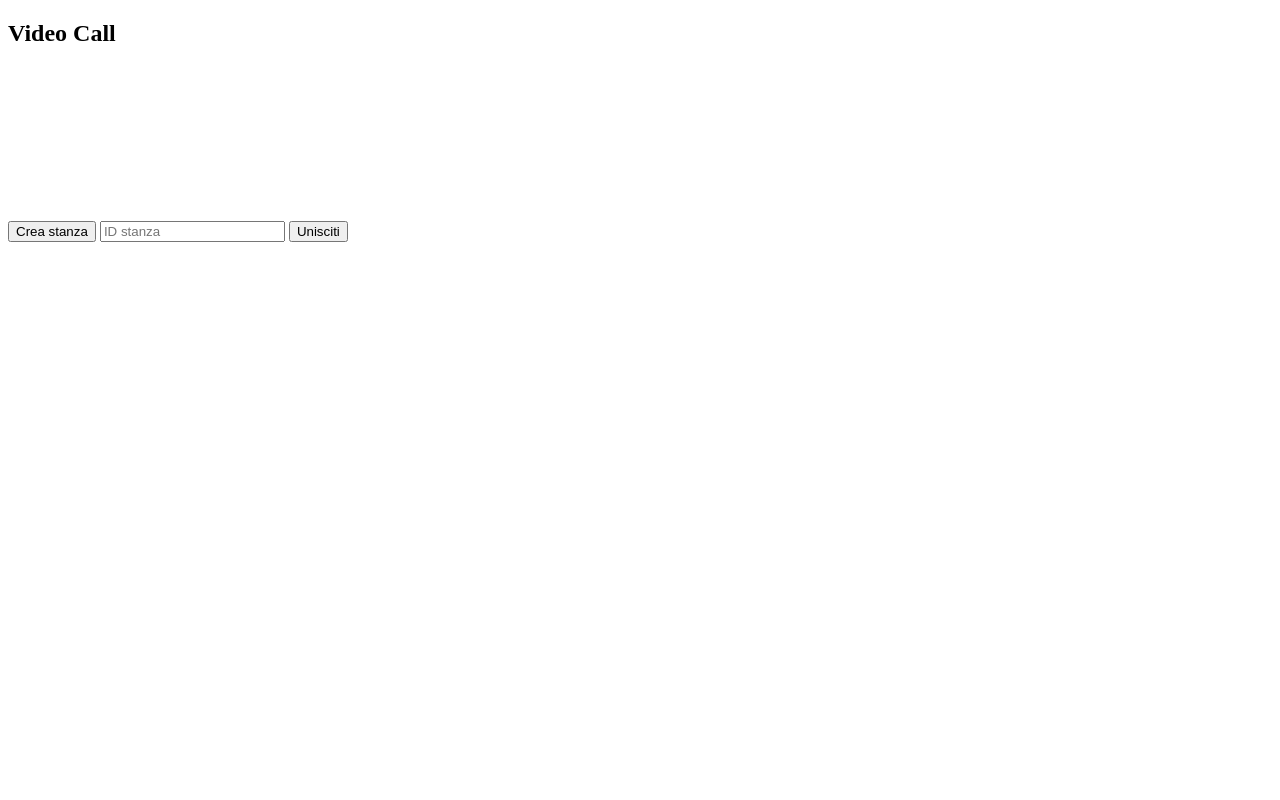
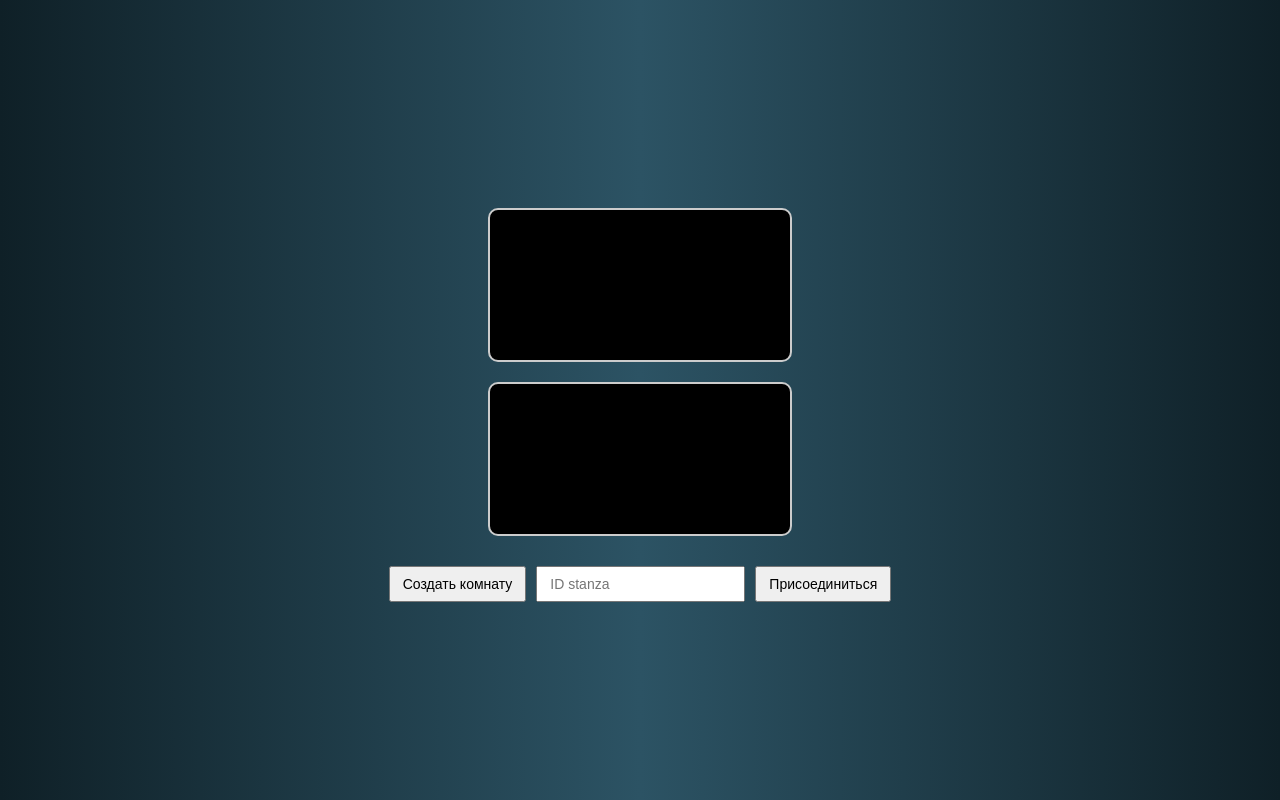
Before and after one commit to Dmitry358/AUDIO_APP, a plain HTML site: page index.html in a window 1280 px wide. Drawn offline with Linux system fonts and the light colour scheme.

Commit message:
Centrate finestre e messo colore di sfondo

```diff
--- a/index.html
+++ b/index.html
@@ -1,19 +1,55 @@
 <!DOCTYPE html>
 <html>
 <head>
-  <title>Video Call App</title>
+  <meta charset="UTF-8">
+  <title>AUDIO-APP</title>
+  <style>
+  body {
+    margin: 0;
+    height: 100vh;
+    display: flex;
+    flex-direction: column;
+    justify-content: center; /* centra verticalmente */
+    align-items: center;     /* centra orizzontalmente */
+    background-color: #f0f0f0;
+    font-family: Arial, sans-serif;
+  }
+
+  body {
+    background: linear-gradient(to right, #0f2027, #2c5364, #0f2027);
+  }
+
+  video {
+    width: 300px;
+    max-width: 90vw;
+    margin: 10px;
+    border: 2px solid #ccc;
+    border-radius: 10px;
+    background-color: black;
+  }
+
+  div {
+    margin-top: 20px;
+    display: flex;
+    gap: 10px;
+    align-items: center;
+  }
+
+  input, button {
+    padding: 8px 12px;
+    font-size: 14px;
+  }
+  </style>
+
 </head>
 <body>
-  <h2>Video Call</h2>
   <video id="localVideo" autoplay playsinline muted></video>
   <video id="remoteVideo" autoplay playsinline></video>
-
   <div>
-    <button id="startCall">Crea stanza</button>
+    <button id="startCall">Создать комнату</button>
     <input id="roomIdInput" placeholder="ID stanza">
-    <button id="joinCall">Unisciti</button>
+    <button id="joinCall">Присоединиться</button>
   </div>
-
   <script src="https://www.gstatic.com/firebasejs/9.0.0/firebase-app-compat.js"></script>
   <script src="https://www.gstatic.com/firebasejs/9.0.0/firebase-database-compat.js"></script>
   <script src="main.js"></script>
```
Also changed, not shown: ZZZ.txt.
